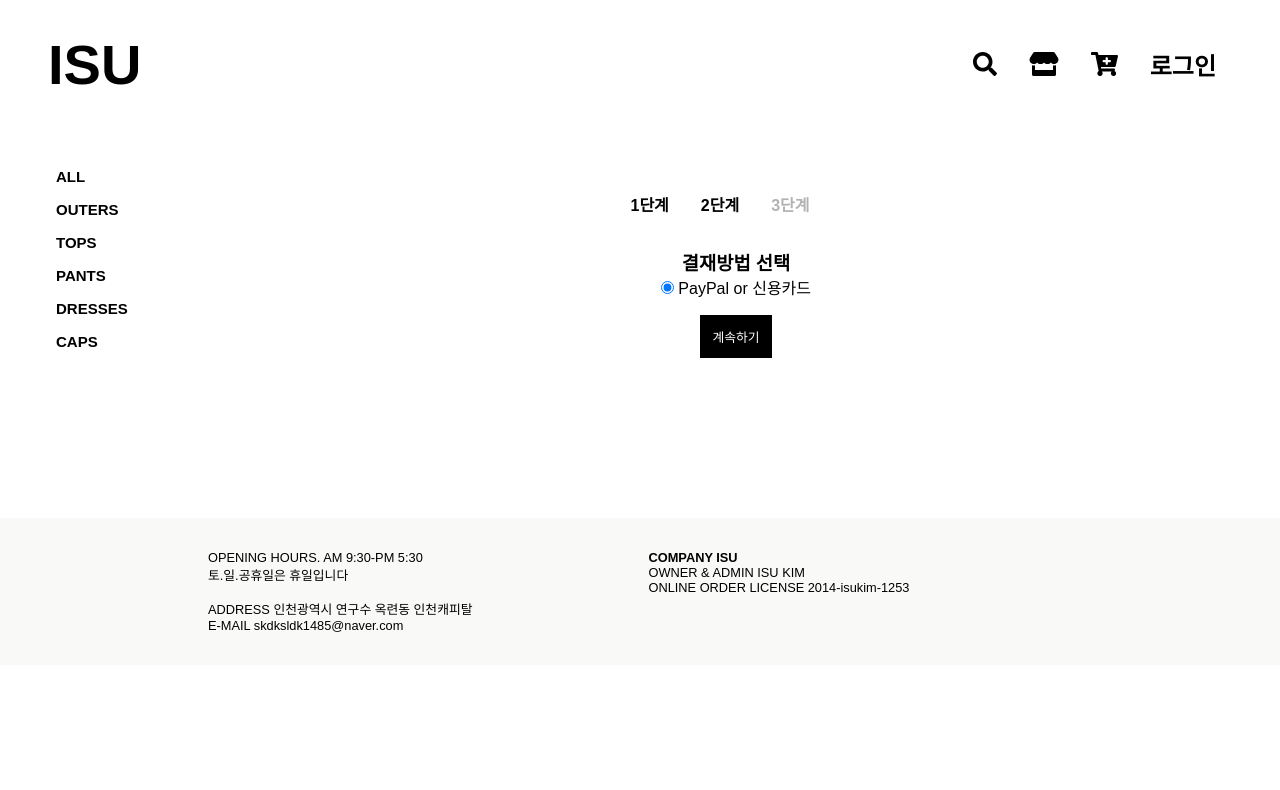
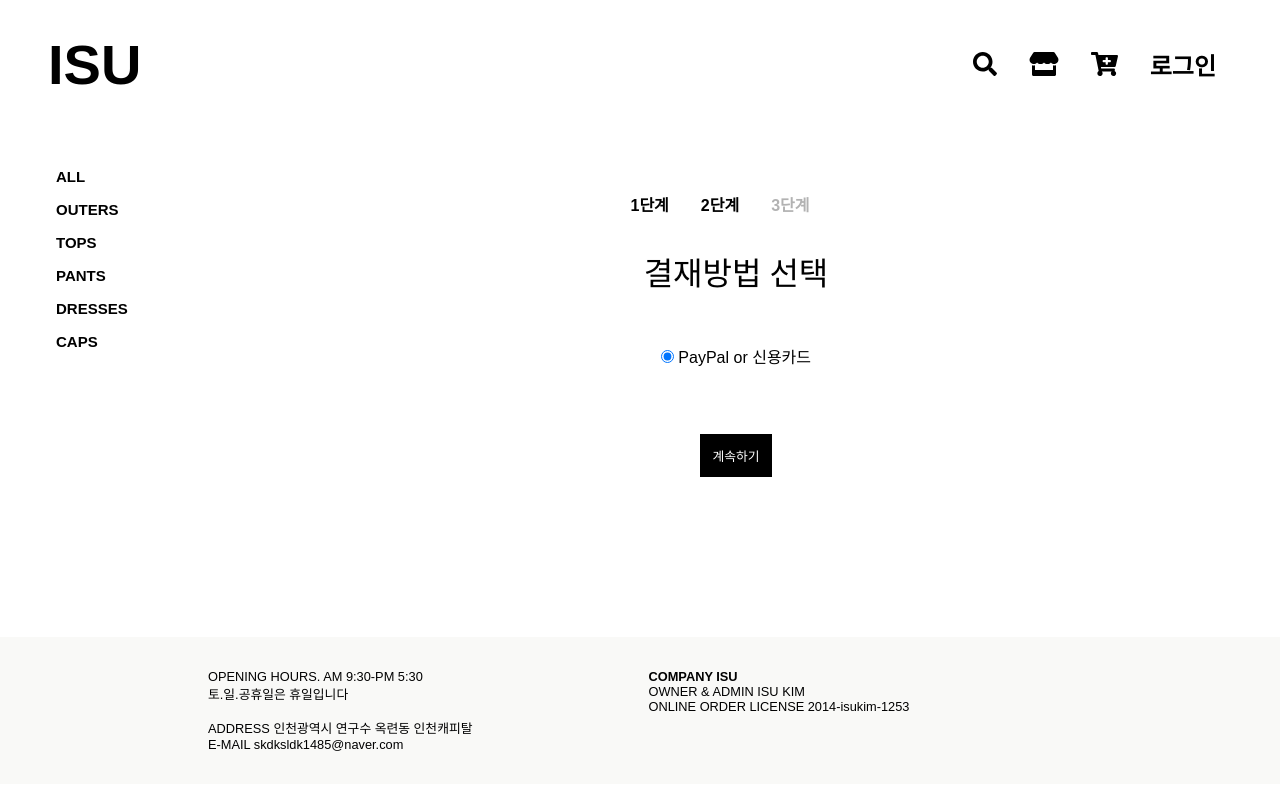
Before and after one commit to skdksldk1485/ISU_Online_Shopping, a React (Create React App) app in the folder client/: page /shipping in a window 1280 px wide. Both pictures are taken after typing "Sample", "Sample", "Sample", "Sample" into the empty fields and a click on the button "계속하기". Shown: the top 790 px of the page. Built offline with nearby package versions, Linux system fonts and the light colour scheme.

Commit message:
결재선택화면 디자인 수정

```diff
--- a/client/src/pages/OrderPayPage.js
+++ b/client/src/pages/OrderPayPage.js
@@ -26,7 +26,7 @@ const OrderPayPage = ({ history }) => {
     <div className='container'>
       <Meta title='ISU | Payment Info' />
       <OrderProcess step1 step2 />
-      <h3 className='form__title'>결재방법 선택</h3>
+      <div className='form__title'>결재방법 선택</div>
       <form onSubmit={submitHandler}>
         <div className='form__checkout__content'>
           <input
--- a/client/src/scss/modules/form.scss
+++ b/client/src/scss/modules/form.scss
@@ -12,6 +12,8 @@
 
   &__title {
     /*margin-top: 3.8rem;*/
+    font-family: '맑은 고딕', serif;
+    font-size: 2rem;
   }
 
   &__content {
@@ -32,6 +34,13 @@
         width: 400px;
         height: 80px;
       }
+    }
+  }
+
+  &__checkout {
+    &__content {
+      margin-top:50px;
+      margin-bottom:50px;
     }
   }
 
```
